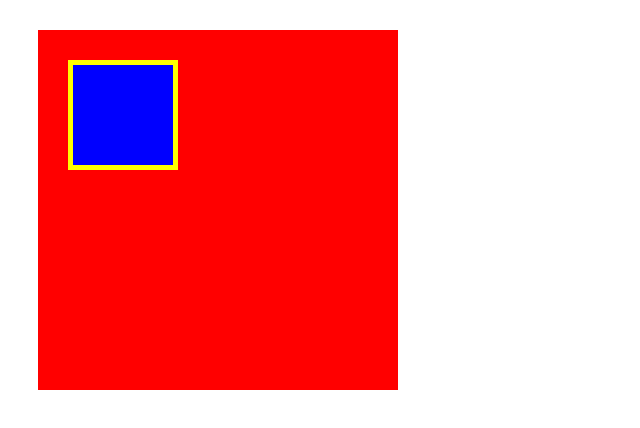
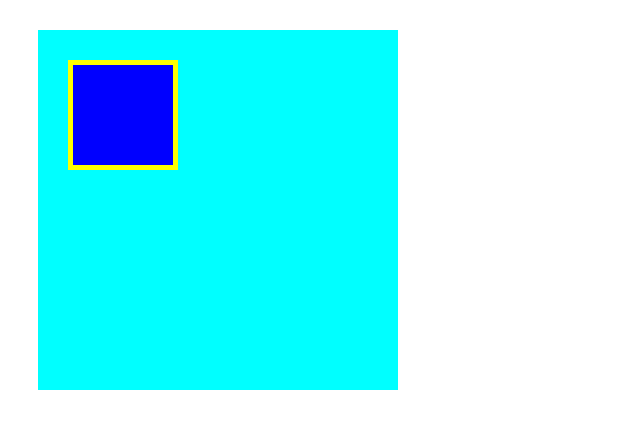
Before and after one commit to wazubon/HTML-, a plain HTML site: page box/box.html in a window 1280 px wide. Shown: the whole page, without its empty margins (0-640 px from the left). Drawn offline with Linux system fonts and the light colour scheme.

Commit message:
[update]1-3 css box1背景色の変更

```diff
--- a/box/box.css
+++ b/box/box.css
@@ -1,7 +1,8 @@
 .box1 {
   width: 300px;
   height: 300px;
-  background-color: #f00;
+  background-color: #0ff;
+  (160, 20, 20);
   margin: 30px;
   padding: 30px;
 }
```
